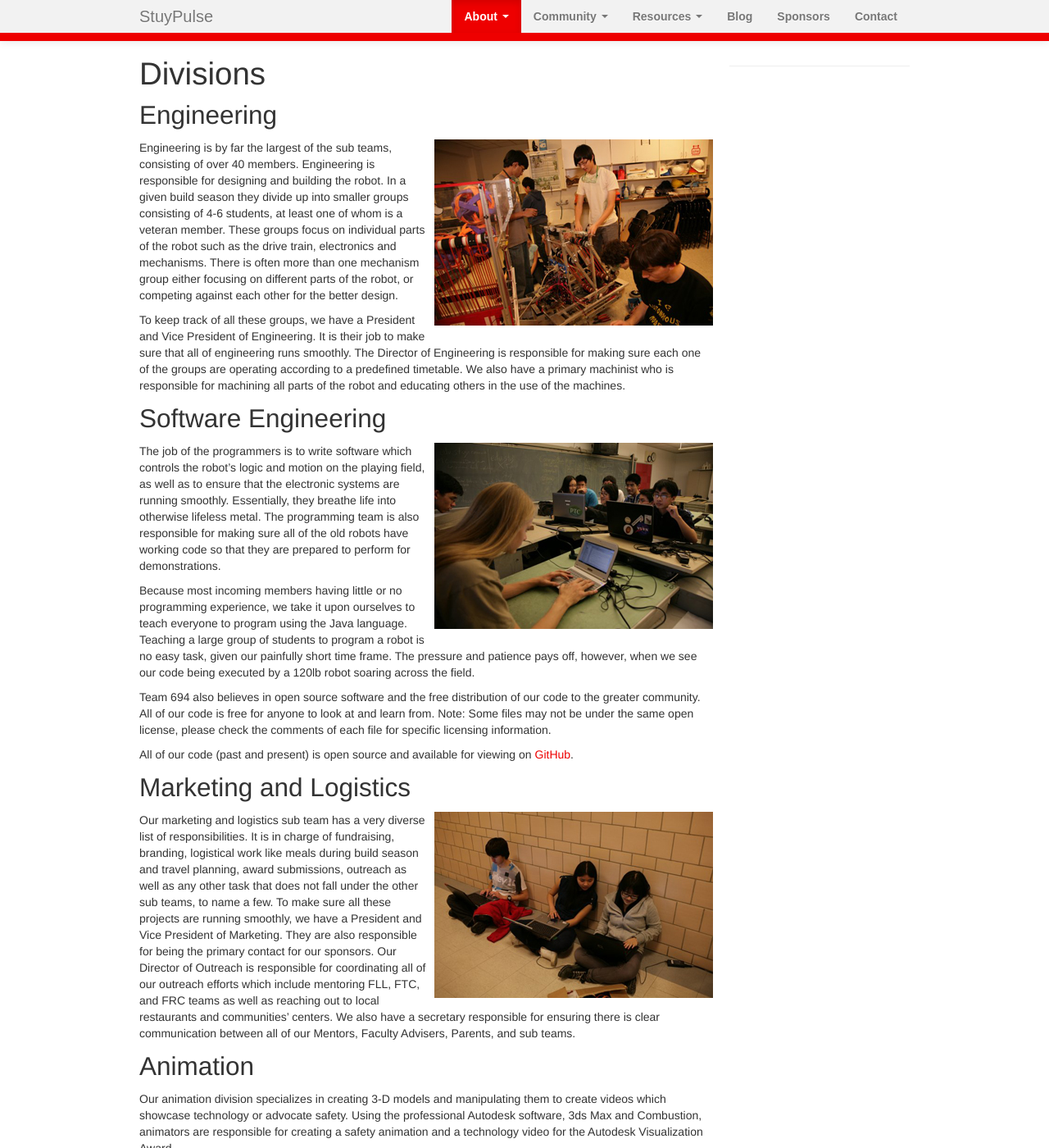
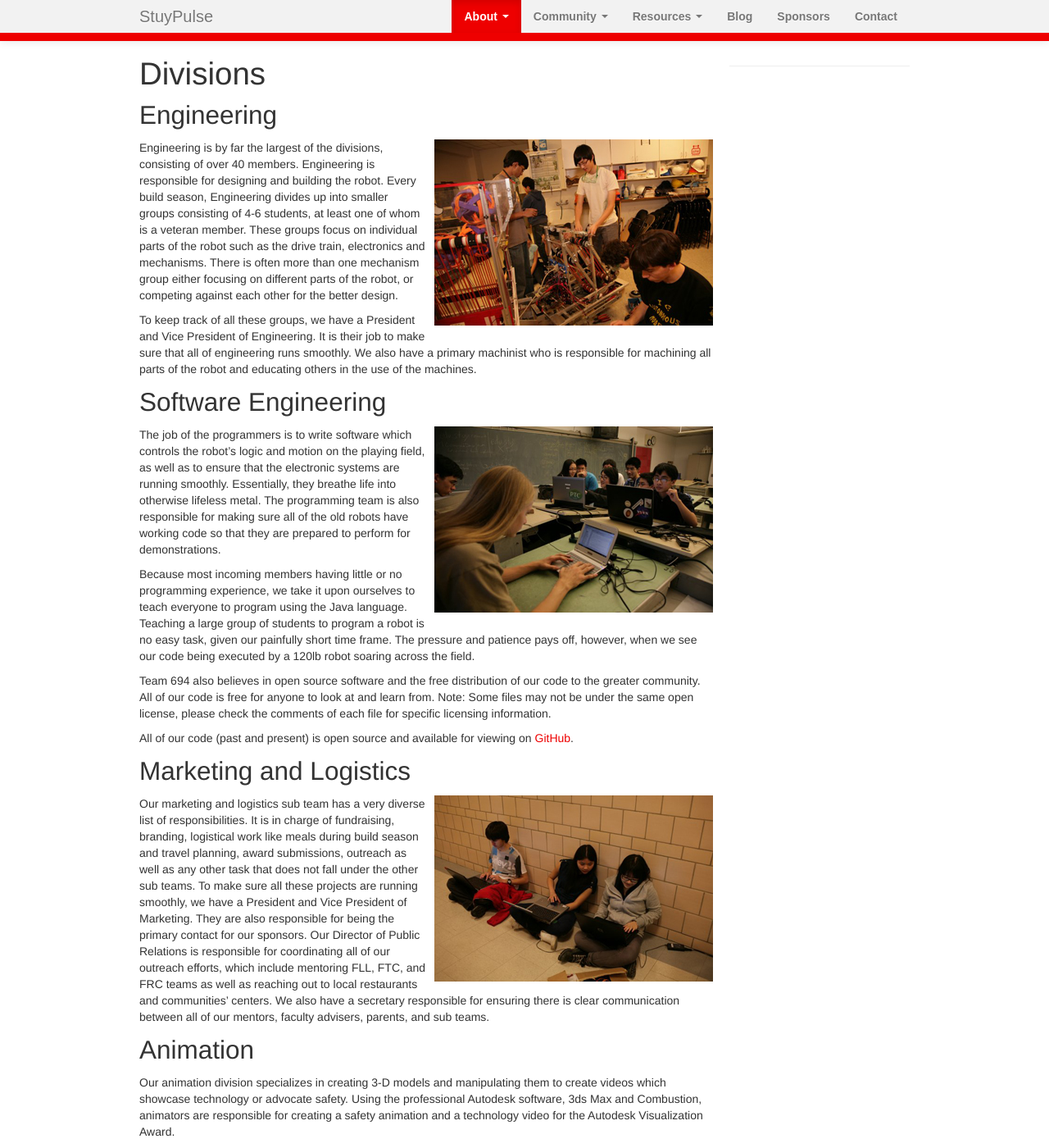
Before and after one commit to StuyPulse/team694.github.io, a Jekyll site: the page built from about/divisions/index.md, in a window 1280 px wide and 1400 px high. Shown: the whole window at 82% size. Built offline with Jekyll 4.4.1, drawn with Linux system fonts in a browser that asks for light colours; nearby versions of some CDN libraries; some of the changed text lies outside the part shown.

Commit message:
Update and edit divisions page

```diff
--- a/about/divisions/index.md
+++ b/about/divisions/index.md
@@ -5,9 +5,9 @@
 ---
 ## Engineering
 <img class="photo-right" src="/img/divisions/engineering2012.jpg" alt="Engineering">
-Engineering is by far the largest of the sub teams, consisting of over 40 members. Engineering is responsible for designing and building the robot. In a given build season they divide up into smaller groups consisting of 4-6 students, at least one of whom is a veteran member. These groups focus on individual parts of the robot such as the drive train, electronics and mechanisms. There is often more than one mechanism group either focusing on different parts of the robot, or competing against each other for the better design.
+Engineering is by far the largest of the divisions, consisting of over 40 members. Engineering is responsible for designing and building the robot. Every build season, Engineering divides up into smaller groups consisting of 4-6 students, at least one of whom is a veteran member. These groups focus on individual parts of the robot such as the drive train, electronics and mechanisms. There is often more than one mechanism group either focusing on different parts of the robot, or competing against each other for the better design.
 
-To keep track of all these groups, we have a President and Vice President of Engineering. It is their job to make sure that all of engineering runs smoothly. The Director of Engineering is responsible for making sure each one of the groups are operating according to a predefined timetable. We also have a primary machinist who is responsible for machining all parts of the robot and educating others in the use of the machines.
+To keep track of all these groups, we have a President and Vice President of Engineering. It is their job to make sure that all of engineering runs smoothly. We also have a primary machinist who is responsible for machining all parts of the robot and educating others in the use of the machines.
 
 ## Software Engineering
 <img class="photo-right" src="/img/divisions/softwareengineering2012.jpg" alt="Software Engineering">
@@ -21,14 +21,10 @@
 
 ## Marketing and Logistics
 <img class="photo-right" src="/img/divisions/marketing2012.jpg" alt="Marketing and Logistics">
-Our marketing and logistics sub team has a very diverse list of responsibilities. It is in charge of  fundraising, branding, logistical work like meals during build season and travel planning, award submissions, outreach as well as any other task that does not fall under the other sub teams, to name a few. To make sure all these projects are running smoothly, we have a President and Vice President of Marketing. They are also responsible for being the primary contact for our sponsors. Our Director of Outreach is responsible for coordinating all of our outreach efforts which include mentoring FLL, FTC, and FRC teams as well as reaching out to local restaurants and communities' centers. We also have a secretary responsible for ensuring there is clear communication between all of our Mentors, Faculty Advisers, Parents, and sub teams.
+Our marketing and logistics sub team has a very diverse list of responsibilities. It is in charge of fundraising, branding, logistical work like meals during build season and travel planning, award submissions, outreach as well as any other task that does not fall under the other sub teams. To make sure all these projects are running smoothly, we have a President and Vice President of Marketing. They are also responsible for being the primary contact for our sponsors. Our Director of Public Relations is responsible for coordinating all of our outreach efforts, which include mentoring FLL, FTC, and FRC teams as well as reaching out to local restaurants and communities' centers. We also have a secretary responsible for ensuring there is clear communication between all of our mentors, faculty advisers, parents, and sub teams.
 
 ## Animation
 Our animation division specializes in creating 3-D models and manipulating them to create videos which showcase technology or advocate safety. Using the professional Autodesk software, 3ds Max and Combustion, animators are responsible for creating a safety animation and a technology video for the Autodesk Visualization Award.
 
-## Videography and Photography
-<img class="photo-right" src="/img/divisions/video.jpg" alt="Videography and Photography">
-The videography and photography divisions are responsible for capturing the spirit of FIRST and Stuyvesant Robotics through still images and high-definition video. Documenting our build season and hosted events such as the TriBeCa Film Festival Booksale and the FIRST Lego League Manhattan Practice Tournament, the division captures the raw material used to create our press releases and promotional materials. The videography division is also responsible for creating promotional videos using professional software such as Final Cut Pro, Livetype, and Adobe Premiere Pro. The videography division is also responsible for doing sound post-production work on animations.
-
 ## Web Development
 Our web team is a hardworking Marketing sub team. They are responsible for maintaining the various websites in the StuyPulse network. Responsibilities include, but are not limited to: back-end programming (with Jekyll, PHP, etc.), front-end development (with HTML, CSS, JavaScript, etc.), site hosting, and content. [Learn more about this website](/about/website/).
```
